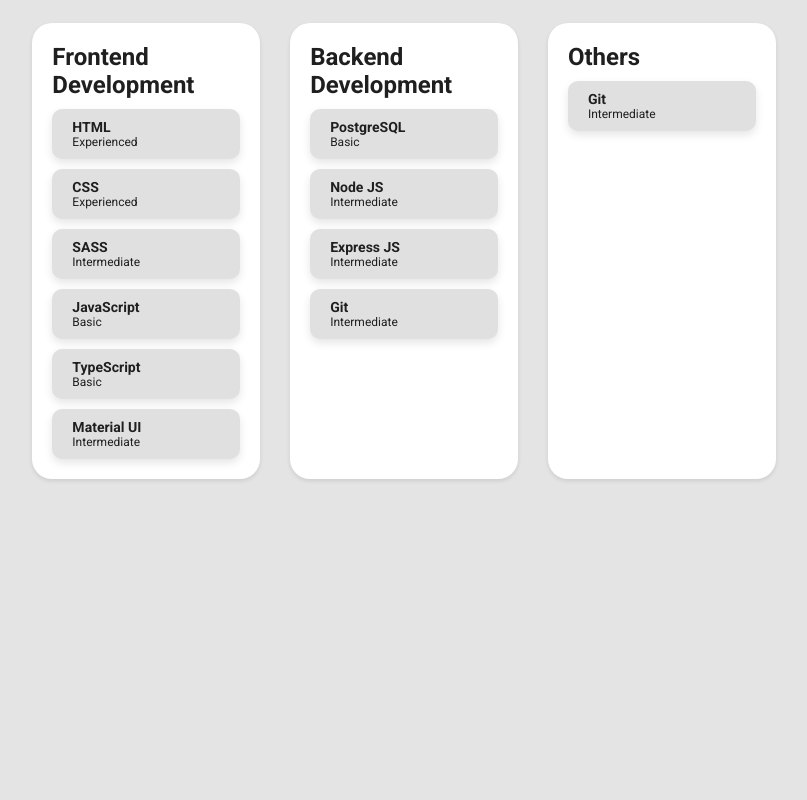
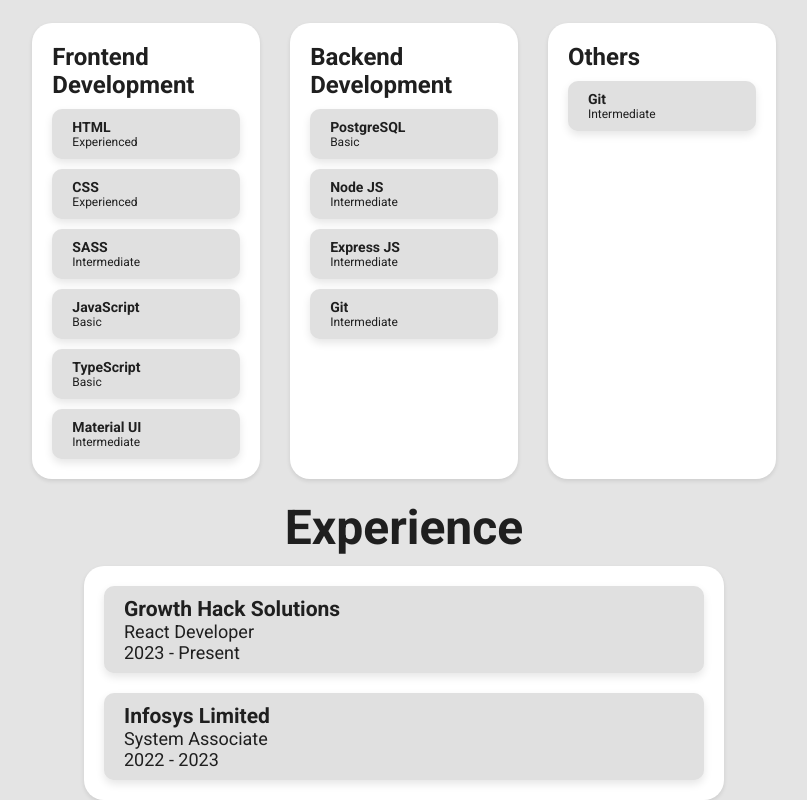
Before and after one commit to basaiteja/bast-portfolio, a React (Create React App) app: page /about in a window 1280 px wide. Shown: the part 930-1730 px from the top of the page, without its empty margins (236-1043 px from the left). Before the commit the page ends 1429 px from the top, so only its background shows below. Built offline with nearby package versions, Linux system fonts and the light colour scheme; the HTML template or start-up script is replaced by a standard one.

Commit message:
day1- ver 3

```diff
--- a/src/components/about/About.js
+++ b/src/components/about/About.js
@@ -4,7 +4,7 @@
 import {Box} from "@mui/material";
 import {info} from "../../info/Info";
 import Skills from "./Skills";
-
+import Experience from "./Experience";
 
 export default function About({innerRef}) {
     const firstName = info.firstName.toLowerCase()
@@ -41,7 +41,8 @@
             <Terminal text={aboutMeText()}/>
             <h1>Skills</h1>
             <Skills/>
-
+            <h1>Experience</h1>
+            <Experience/>
         </Box>
     )
 }
--- /dev/null
+++ b/src/components/about/Experience.js
@@ -0,0 +1,33 @@
+// Experience.jsx
+
+import React from 'react';
+import './Experience.scss';
+
+const Experience = () => {
+  const experiences = [
+    { company: 'Growth Hack Solutions', role: 'React Developer', period: '2023 - Present' },
+    { company: 'Infosys Limited', role: 'System Associate', period: '2022 - 2023' },
+  ];
+
+  const ExperienceItem = ({ experience }) => (
+    <article>
+      <div>
+        <h3>{experience.company}</h3>
+        <p>{experience.role}</p>
+        <span>{experience.period}</span>
+      </div>
+    </article>
+  );
+
+  return (
+    <section id="Experience">
+      <div className="experience-container">
+        {experiences.map((experience, index) => (
+          <ExperienceItem key={index} experience={experience} />
+        ))}
+      </div>
+    </section>
+  );
+};
+
+export default Experience;
--- /dev/null
+++ b/src/components/about/Experience.scss
@@ -0,0 +1,75 @@
+@import "../../variables.modules";
+
+#Experience {
+  padding: 20px;
+  border-radius: 20px;
+  margin-top: 10px;
+
+  width: 85%;
+  background-color: white;
+  padding: 20px;
+  box-shadow: 0 2px 4px rgba(0, 0, 0, 0.1);
+  @media screen and (min-width: 768px) {
+    width: 50%;
+  }
+
+}
+
+.experience-container {
+  display: flex;
+  flex-direction: column; /* Stack items in a column */
+  align-items: center; /* Center items horizontally */
+  gap: 20px;
+  font-size: large;
+  .category {
+    width: 100%;
+    max-width: 800px;
+    border-radius: 20px;
+    background-color: white;
+    padding: 20px;
+    box-shadow: 0 2px 4px rgba(0, 0, 0, 0.1);
+  }
+
+  .experience-sub-title {
+    font-size: 1.5rem;
+    margin-bottom: 10px;
+  }
+
+  .experience-list {
+    display: flex;
+    flex-direction: column; /* Stack items in a column */
+    gap: 10px;
+  }
+
+  article {
+    display: flex;
+    align-items: center;
+    padding: 10px;
+    border-radius: 10px;
+    background-color: #e0e0e0;
+    box-shadow: 0 4px 8px rgba(0, 0, 0, 0.1);
+    width: 100%; /* Ensure articles take full width */
+  }
+
+  article div {
+    margin-left: 10px;
+  }
+
+  @media screen and (min-width: 768px) {
+    .experience-container {
+      flex-direction: column;
+      align-items: center;
+    }
+
+    .category {
+      width: 80%;
+    }
+  }
+
+  @media screen and (min-width: 1024px) {
+    .category {
+      width: 60%;
+    }
+  }
+
+}
```
